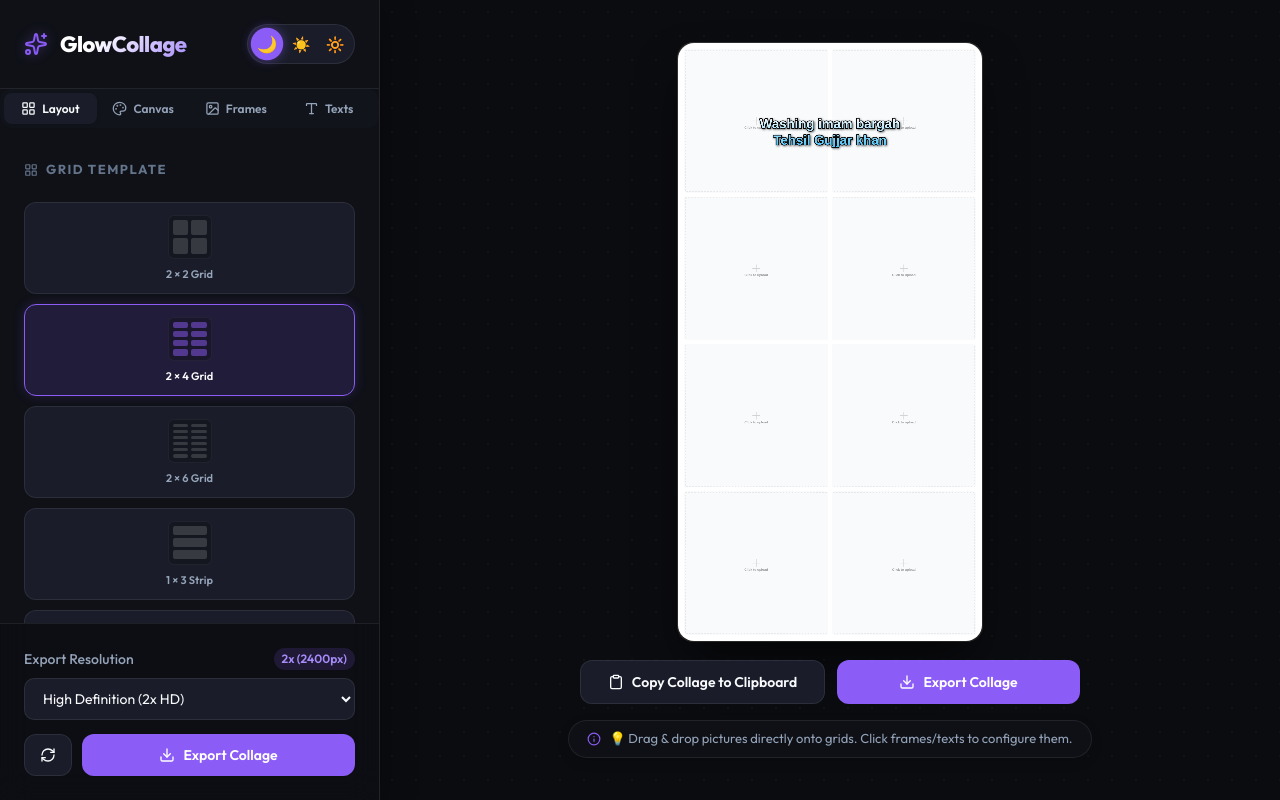
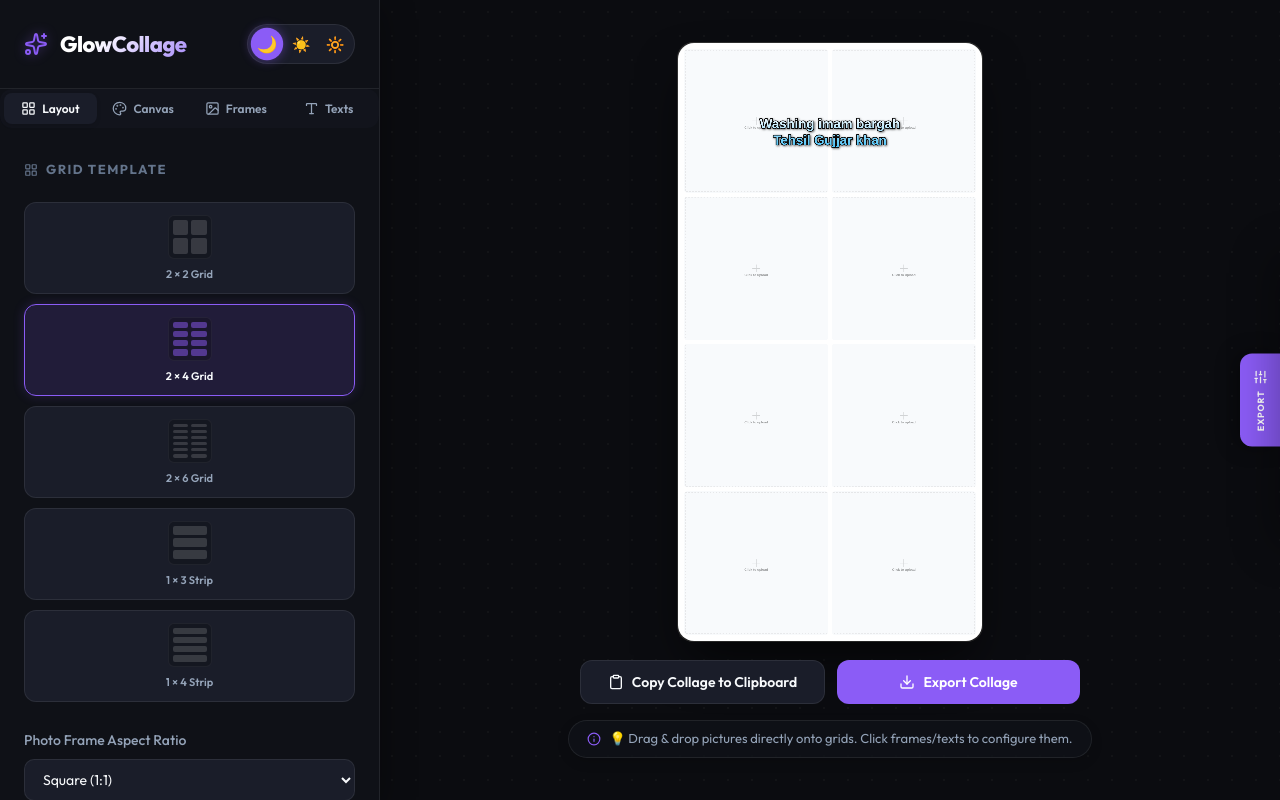
Before and after one commit to Anwar-zaib-sys/glow-Collage, a React (Vite) app: page / in a window 1280 px wide. Built offline with nearby package versions, Linux system fonts and the light colour scheme; a web font is replaced by a local one.

Commit message:
ui updates

```diff
--- a/src/App.css
+++ b/src/App.css
@@ -863,3 +863,145 @@ input[type="text"],
     grid-template-cols: repeat(3, 1fr);
   }
 }
+
+/* ============================================================
+   Floating Export Resolution Panel (right-side drawer)
+   ============================================================ */
+
+/* Panel container – fixed to right edge, vertically centered */
+.export-res-panel {
+  position: fixed;
+  top: 50%;
+  right: 0;
+  /* Hidden: shift the body (240px) off-screen, keep tab (44px) visible */
+  transform: translateY(-50%) translateX(240px);
+  z-index: 200;
+  display: flex;
+  align-items: center;
+  transition: transform 0.38s cubic-bezier(0.4, 0, 0.2, 1);
+  max-height: 80vh;
+}
+
+/* Open state – fully visible */
+.export-res-panel.export-res-panel--open {
+  transform: translateY(-50%) translateX(0);
+}
+
+/* ── Tab (protruding button – always visible on the left side) ── */
+.export-res-tab {
+  display: flex;
+  flex-direction: column;
+  align-items: center;
+  justify-content: center;
+  gap: 6px;
+  width: 40px;
+  padding: 16px 0;
+  background: var(--accent);
+  color: #ffffff;
+  border: none;
+  border-radius: 12px 0 0 12px;
+  cursor: pointer;
+  box-shadow: -4px 0 20px rgba(0, 0, 0, 0.35);
+  transition:
+    background var(--transition-fast),
+    box-shadow var(--transition-fast);
+  flex-shrink: 0;
+  min-height: 90px;
+}
+
+.export-res-tab:hover {
+  background: var(--accent-hover);
+  box-shadow: -6px 0 28px var(--accent-glow);
+}
+
+/* Rotated label inside tab */
+.export-res-tab-label {
+  font-size: 9px;
+  font-weight: 700;
+  letter-spacing: 0.8px;
+  writing-mode: vertical-rl;
+  text-orientation: mixed;
+  transform: rotate(180deg);
+  text-transform: uppercase;
+  white-space: nowrap;
+}
+
+/* ── Panel Body ── */
+.export-res-body {
+  background: var(--glass-bg);
+  backdrop-filter: var(--glass-blur);
+  border: 1px solid var(--border-color);
+  border-right: none;
+  border-radius: 0;
+  padding: 22px 20px 22px 16px;
+  width: 240px;
+  display: flex;
+  flex-direction: column;
+  gap: 16px;
+  box-shadow: -8px 0 40px rgba(0, 0, 0, 0.3);
+  align-self: stretch;
+}
+
+/* Panel title */
+.export-res-title {
+  font-size: 12px;
+  font-weight: 700;
+  text-transform: uppercase;
+  letter-spacing: 1.2px;
+  color: var(--text-muted);
+  display: flex;
+  align-items: center;
+  gap: 7px;
+}
+
+/* ── Quick-pick pill buttons ── */
+.export-res-pills {
+  display: flex;
+  gap: 6px;
+}
+
+.export-res-pill {
+  flex: 1;
+  background: var(--bg-tertiary);
+  border: 1px solid var(--border-color);
+  border-radius: 20px;
+  color: var(--text-secondary);
+  font-size: 11px;
+  font-weight: 700;
+  padding: 7px 4px;
+  cursor: pointer;
+  transition: all var(--transition-fast);
+  text-align: center;
+}
+
+.export-res-pill:hover {
+  border-color: var(--border-color-hover);
+  color: var(--text-primary);
+}
+
+.export-res-pill.active {
+  background: var(--accent);
+  border-color: var(--accent);
+  color: #ffffff;
+  box-shadow: 0 0 10px var(--accent-glow);
+}
+
+/* Divider */
+.export-res-divider {
+  border: none;
+  border-top: 1px solid var(--border-color);
+  margin: 2px 0;
+}
+
+/* Action buttons row */
+.export-res-actions {
+  display: flex;
+  gap: 8px;
+  align-items: center;
+}
+
+.export-res-reset-btn {
+  width: 42px !important;
+  padding: 0 !important;
+  flex-shrink: 0;
+}
--- a/src/App.jsx
+++ b/src/App.jsx
@@ -91,6 +91,9 @@ function App() {
     document.documentElement.setAttribute('data-theme', theme);
     localStorage.setItem('gc-theme', theme);
   }, [theme]);
+
+  // ── Export Resolution Panel ──
+  const [exportPanelOpen, setExportPanelOpen] = useState(false);
 
   // Sidebar Tabs
   const [activeTab, setActiveTab] = useState('layout'); // 'layout' | 'design' | 'text' | 'image'
@@ -2064,32 +2067,6 @@ function App() {
 
         </div>
 
-        {/* Sidebar Footer (Export Panel) */}
-        <footer className="sidebar-footer">
-          <div className="control-group" style={{ marginBottom: '14px' }}>
-            <div className="control-label">
-              <span>Export Resolution</span>
-              <span className="control-value">{exportResolution}x ({CANVAS_WIDTH * exportResolution}px)</span>
-            </div>
-            <select
-              value={exportResolution}
-              onChange={(e) => setExportResolution(parseInt(e.target.value))}
-            >
-              <option value={1}>Standard Web (1x Quality)</option>
-              <option value={2}>High Definition (2x HD)</option>
-              <option value={3}>Print Quality (3x UHD)</option>
-            </select>
-          </div>
-
-          <div style={{ display: 'flex', gap: '10px' }}>
-            <button className="btn btn-secondary" onClick={handleClearAll} style={{ width: '48px', padding: '0' }} title="Reset Canvas">
-              <RefreshCw size={16} />
-            </button>
-            <button className="btn btn-primary" style={{ flex: 1 }} onClick={handleExport}>
-              <Download size={16} /> Export Collage
-            </button>
-          </div>
-        </footer>
       </aside>
 
       {/* Main Workspace (Canvas Viewer) */}
@@ -2253,6 +2230,86 @@ function App() {
           </span>
         </div>
       </main>
+      {/* ── Floating Export Resolution Panel (right-side drawer) ── */}
+      <div
+        id="export-resolution-panel"
+        className={`export-res-panel${exportPanelOpen ? ' export-res-panel--open' : ''}`}
+        aria-hidden={!exportPanelOpen}
+      >
+        {/* Toggle Tab */}
+        <button
+          id="export-res-toggle-btn"
+          className="export-res-tab"
+          title={exportPanelOpen ? 'Hide Export Settings' : 'Show Export Settings'}
+          onClick={() => setExportPanelOpen(v => !v)}
+          aria-expanded={exportPanelOpen}
+        >
+          <Sliders size={15} />
+          <span className="export-res-tab-label">
+            {exportPanelOpen ? 'Hide' : 'Export'}
+          </span>
+        </button>
+
+        {/* Panel Body */}
+        <div className="export-res-body">
+          <p className="export-res-title">
+            <Sliders size={14} /> Export Resolution
+          </p>
+
+          <div className="control-group">
+            <div className="control-label">
+              <span>Quality</span>
+              <span className="control-value">{exportResolution}x&nbsp;({CANVAS_WIDTH * exportResolution}px)</span>
+            </div>
+            <select
+              id="export-res-select"
+              value={exportResolution}
+              onChange={(e) => setExportResolution(parseInt(e.target.value))}
+            >
+              <option value={1}>Standard Web (1×)</option>
+              <option value={2}>High Definition (2× HD)</option>
+              <option value={3}>Print Quality (3× UHD)</option>
+            </select>
+          </div>
+
+          {/* Quality indicator pills */}
+          <div className="export-res-pills">
+            {[1, 2, 3].map(r => (
+              <button
+                key={r}
+                className={`export-res-pill${exportResolution === r ? ' active' : ''}`}
+                onClick={() => setExportResolution(r)}
+              >
+                {r === 1 ? '1× Web' : r === 2 ? '2× HD' : '3× UHD'}
+              </button>
+            ))}
+          </div>
+
+          {/* Divider */}
+          <hr className="export-res-divider" />
+
+          {/* Action Buttons */}
+          <div className="export-res-actions">
+            <button
+              id="export-reset-btn"
+              className="btn btn-secondary export-res-reset-btn"
+              onClick={handleClearAll}
+              title="Reset Canvas"
+            >
+              <RefreshCw size={15} /> Reset
+            </button>
+            <button
+              id="export-collage-btn"
+              className="btn btn-primary"
+              style={{ flex: 1 }}
+              onClick={handleExport}
+            >
+              <Download size={15} /> Export Collage
+            </button>
+          </div>
+        </div>
+      </div>
+
     </div>
   );
 }
```
